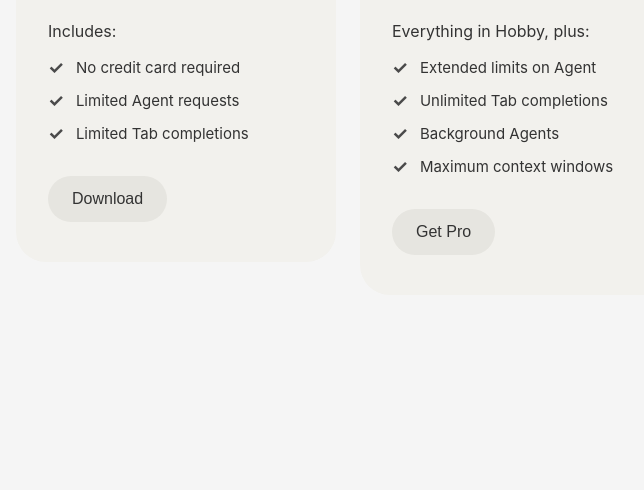
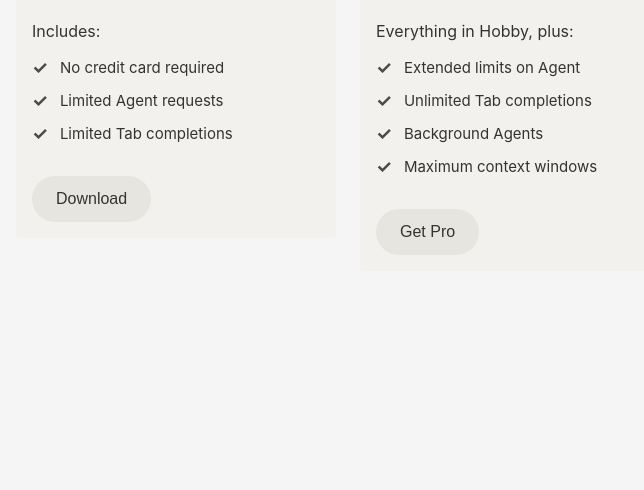
Before and after one commit to ntmedina-git/Live-Class-1-Git-Intro, a plain HTML site: page index.html in a window 1280 px wide. Shown: the part 310-800 px from the top of the page, without its empty margins (292-936 px from the left). Drawn offline with Linux system fonts and the light colour scheme.

Commit message:
Editing card style

```diff
--- a/styles.css
+++ b/styles.css
@@ -25,8 +25,8 @@ body {
 
 .card {
     background-color: #f2f1ed;
-    border-radius: 30px;
-    padding: 40px 32px;
+    border-radius: 4px;
+    padding: 16px;
     width: 320px;
     flex-shrink: 0;
 }
```
